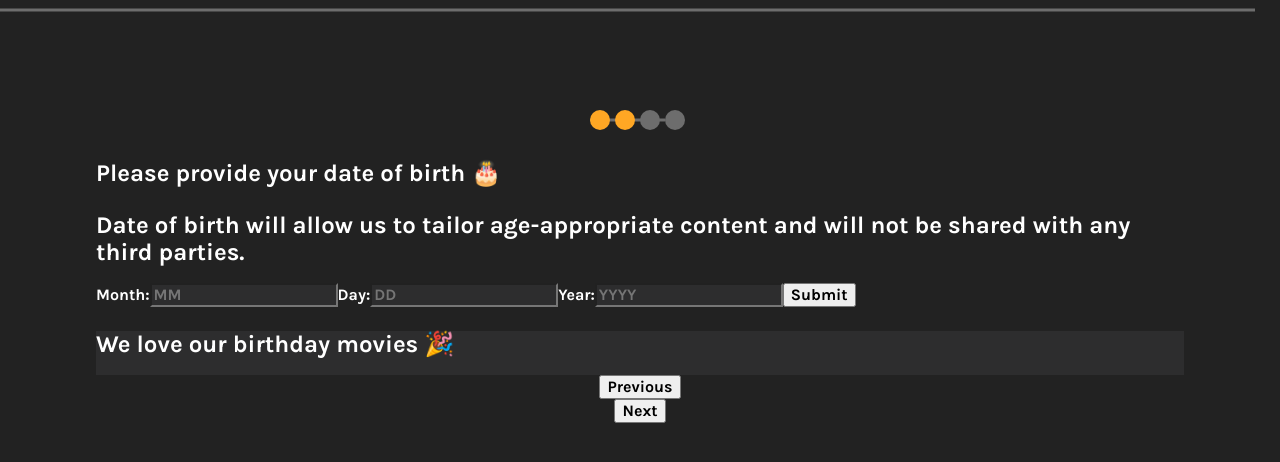
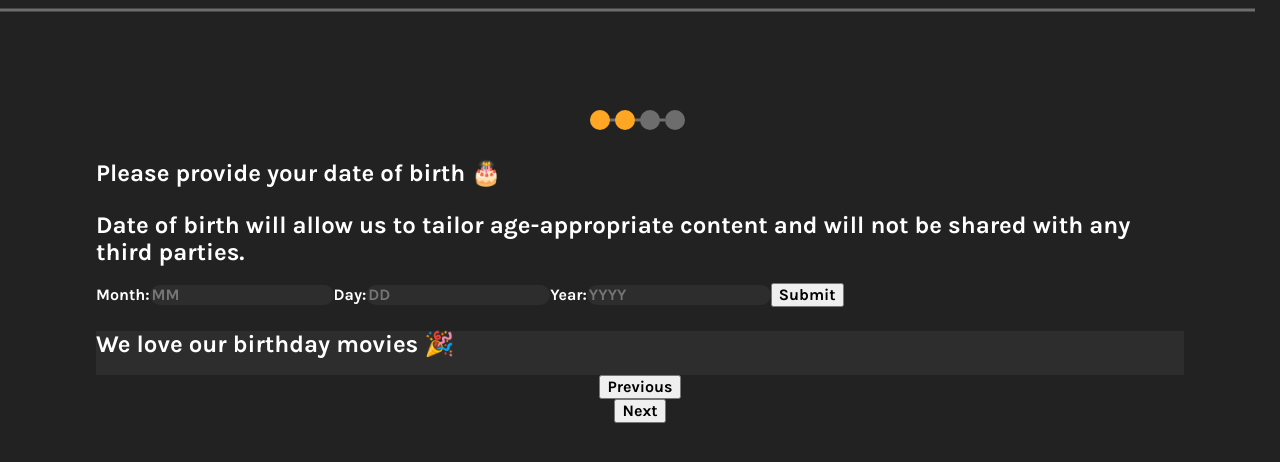
Before and after one commit to acsolis896/new-RT, a React (Vite) app: page / in a window 1280 px wide. Both pictures are taken after a click on the button "Next". Shown: the top 462 px of the page. Built offline with nearby package versions, Linux system fonts and the light colour scheme.

Commit message:
css change

```diff
--- a/BirthdayInput.jsx
+++ b/BirthdayInput.jsx
@@ -16,7 +16,7 @@ function BirthdayInput() {
       <label>
         Month:
         <input
-          class="dark-grey-bg"
+          class="bday-input dark-grey-bg"
           type="text"
           placeholder="MM"
           value={month}
@@ -29,7 +29,7 @@ function BirthdayInput() {
       <label>
         Day:
         <input
-          class="dark-grey-bg"
+          class="bday-input dark-grey-bg"
           type="text"
           placeholder="DD"
           value={day}
@@ -42,7 +42,7 @@ function BirthdayInput() {
       <label>
         Year:
         <input
-          class="dark-grey-bg"
+          class="bday-input dark-grey-bg"
           type="text"
           placeholder="YYYY"
           value={year}
--- a/style.css
+++ b/style.css
@@ -156,7 +156,10 @@ section {
 
 /* BIRTHDAY SELECTION COMPONENT */
 
-
+.bday-input {
+    border: none;
+    border-radius: 50px;
+}
 
 .bday-movies-div {
     background-color: #2D2D2E;
```
